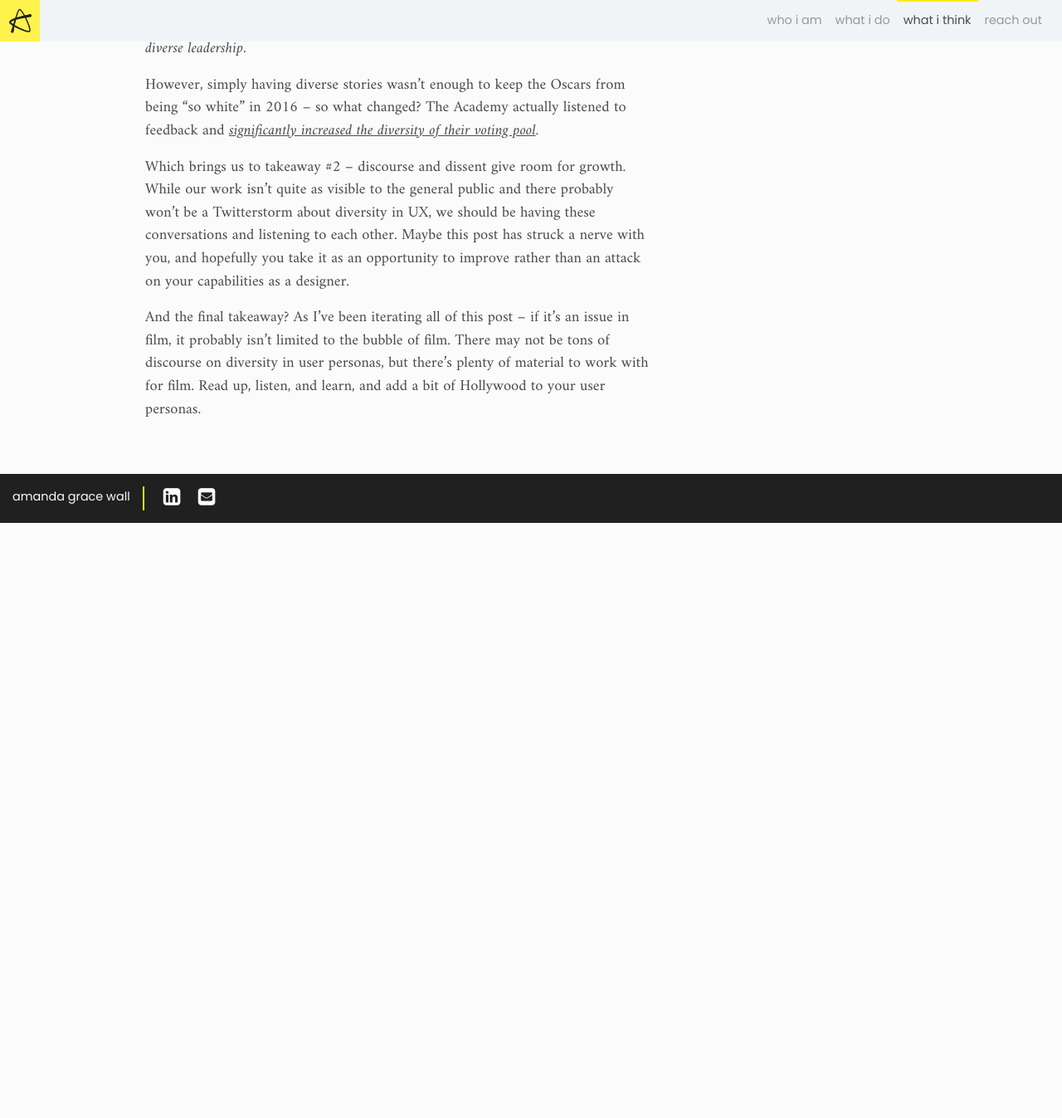
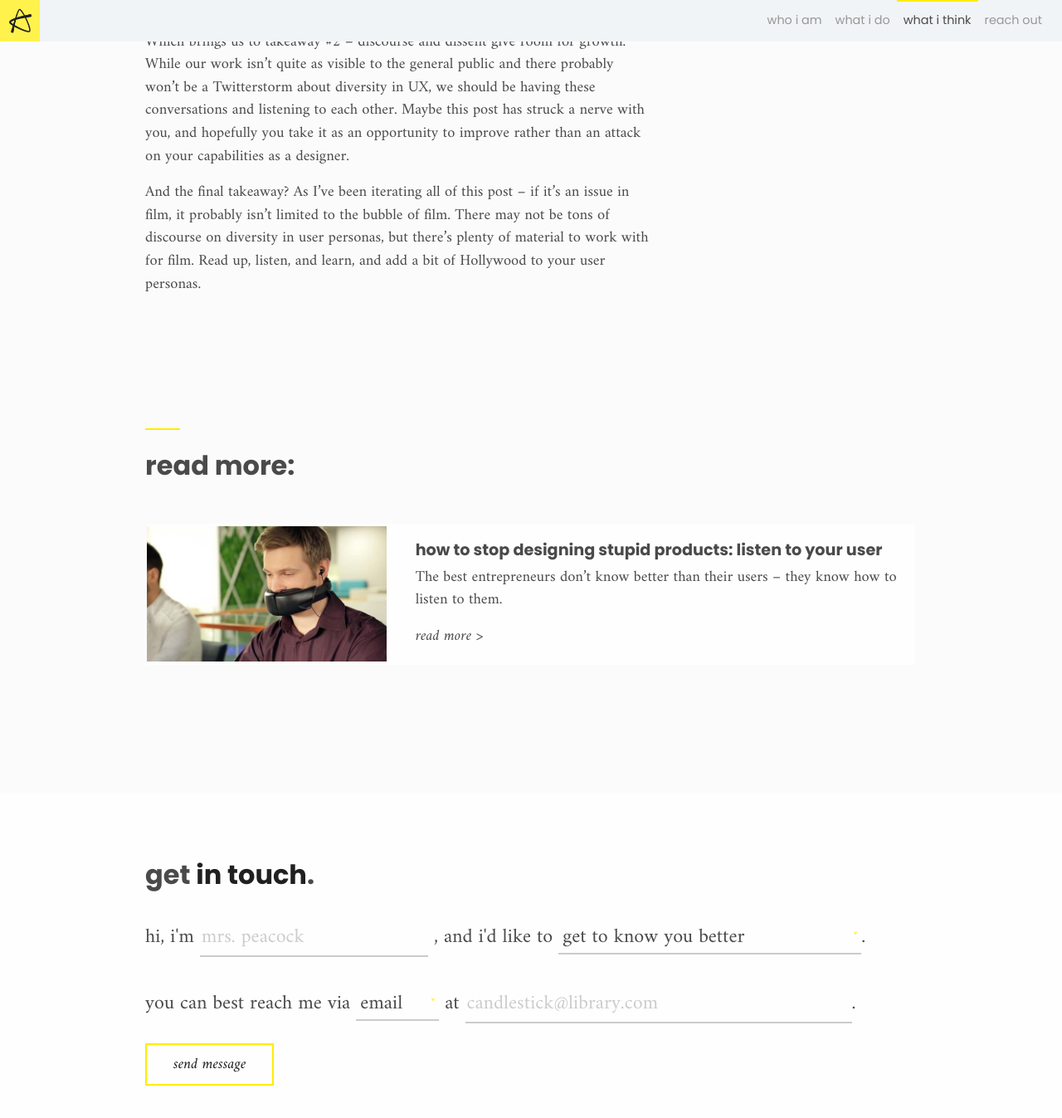
Before and after one commit to amandagracewall/portfolio, a Jekyll site: the page built from _posts/2017-02-26-personas.markdown, in a window 1280 px wide and 1400 px high, scrolled down 6627 px. Shown: the top 1347 px of the window at 83% size. Built offline with Jekyll 4.4.1, drawn with Linux system fonts in a browser that asks for light colours; nearby versions of some CDN libraries; before the commit the page ends 7257 px from its top, so only the background shows below that.

Commit message:
blog fixes

```diff
--- /dev/null
+++ b/_includes/modules/other_posts.md
@@ -0,0 +1,34 @@
+<section class="container">
+  <hr class="accent">
+  <h2 class="mt-4 mb-3">read more:</h2>
+  <div class="row works">
+  {% assign maxRelated = 3 %}
+  {% assign minCommonTags =  0 %}
+  {% assign maxRelatedCounter = 0 %}
+
+  {% for post in site.posts %}
+
+    {% assign sameTagCount = 0 %}
+    {% assign commonTags = '' %}
+
+    {% for category in post.categories %}
+      {% if post.url != page.url %}
+        {% if page.categories contains category %}
+          {% assign sameTagCount = sameTagCount | plus: 1 %}
+          {% capture tagmarkup %} <span class="label label-default">{{ category }}</span> {% endcapture %}
+          {% assign commonTags = commonTags | append: tagmarkup %}
+        {% endif %}
+      {% endif %}
+    {% endfor %}
+
+    {% if sameTagCount >= minCommonTags and post.url != page.url %}
+      {% include modules/blog_card.md %}
+      {% assign maxRelatedCounter = maxRelatedCounter | plus: 1 %}
+      {% if maxRelatedCounter >= maxRelated %}
+        {% break %}
+      {% endif %}
+    {% endif %}
+
+  {% endfor %}
+  </div>
+</section>
--- a/_layouts/home.html
+++ b/_layouts/home.html
@@ -15,7 +15,7 @@
         <div class="container">
           <div class="row d-flex" style="align-items: center">
             <div class="col-xs-12 col-sm-4">
-              <img src="/assets/images/lego-me.gif" class="d-block mx-auto" style="width: 100%; max-width: 360px;">
+              <img src="/assets/images/lego-me.gif" class="d-block mx-auto" style="width: 100%; max-width: 240px;">
             </div>
             <div class="col-xs-12 col-sm-8">
                 <h2>{{page.about.header}}</h2>
@@ -45,7 +45,6 @@
               {% include modules/blog_card.md %}
             {% endfor %}
           </div>
-          <a href="/blog" class="btn btn-outline-primary mt-5">check out the blog</a>
         </div>
       </section>
       {% include modules/contact.md %}
--- a/_layouts/post.html
+++ b/_layouts/post.html
@@ -3,7 +3,7 @@
   {% include head.md %}
   <body>
     {% include blognav.md %}
-    <section class="container">
+    <section class="container blog-header">
       <h1>{{page.title}}</h1>
       <hr class="accent">
       <div class="row">
@@ -15,11 +15,13 @@
     </section>
     <div class="container pb-5">
       <div class="row">
-        <div class="col-md-10 col-lg-8">
+        <div class="col-md-10 col-lg-8 blog-content">
           {{content | markdownify}}
         </div>
       </div>
     </div>
+    {% include modules/other_posts.md %}
+    {% include modules/contact.md %}
     {% include footer.md %}
     {% include foot.md %}
   </body>
--- a/_posts/2017-02-26-personas.markdown
+++ b/_posts/2017-02-26-personas.markdown
@@ -14,7 +14,7 @@ og image: "/assets/images/blog_thumbnails/moonlight.jpg"
 After the #OscarsSoWhite debacle in 2016, this year’s Academy Awards have been [shattering records for diversity](http://time.com/4645315/oscar-nominations-2017-diversity/). From the story of a young gay black man’s coming of age in Miami to an animated, fantastical Polynesian epic to an actual epic from India to Australia and back again, there was no shortage of diverse storytelling this year, with six feature films and three documentaries featuring non-white subjects.
 
 ![diversity-oscars-collage-768x768.jpg](/uploads/diversity-oscars-collage-768x768.jpg)
-<caption>The six feature films: Fences, Hidden Figures, Lion, Moonlight, Moana, and Loving.</caption>
+<p class="caption">The six feature films: Fences, Hidden Figures, Lion, Moonlight, Moana, and Loving.</p>
 
 In conjunction with the growing discourse on diversity in [gaming](https://www.theguardian.com/technology/2015/sep/10/video-games-diversity-problem-runs-deeper-than-race-gender) and [advertising](https://www.marketingmag.com.au/news-c/diversity-advertising-marketing-2017/), there appears to be a growing appreciation for and expectation of diversity in storytelling in entertainment. While there is still much to be done for equality both in media and the real world, this is no petty feat – narrative is a crucial part of empathising with people who are different from you, and this understanding helps combat prejudice and [improve cross-cultural understanding](https://link.springer.com/article/10.1007/BF03165939).
 
@@ -23,7 +23,7 @@ Unfortunately, this conversation seems to stop at mass-media. Narrative is a cri
 “But wait” – you say – “our user personas are diverse! They feature representatives from each of our core demographics. From young women to middle aged men, from low income to high income households, our personas all have different interests and backstories. Just look at how diverse our personas are!”
 
 ![sample-user-personas.jpg](/uploads/sample-user-personas.jpg)
-<caption>User personas from a project on Behance.</caption>
+<p class="caption">User personas from a project on Behance.</p>
 
 However, on closer inspection of the above personas, the only “urban low income” persona just so happens to be Mexican, the persona who is interested in gaming is a stereotypical [“nerdy Asian”](http://tvtropes.org/pmwiki/pmwiki.php/Main/AsianAndNerdy) who “gets good grades without studying much,” and the black man coincidentally coaches basketball. While there are definitely urban low income Mexicans, smart Asians who like video games, and black men who coach basketball, these generalisations indicate a glaring ignorance for how diverse these racial groups actually are.
 
@@ -41,7 +41,7 @@ Proportionate representation is straightforward enough – for example, assuming
 You may be looking at the user persona example above and thinking “Well, that is definitely more than proportionately representative” – and you’re right. Being proportionately representative is the far easier part.
 
 ![tfa_poster_wide_header-1536x864-959818851016-768x432.jpg](/uploads/tfa_poster_wide_header-1536x864-959818851016-768x432.jpg)
-<caption>Star Wars: The Force Awakens has more proportional representation than most blockbusters, but is Finn more of a “hyper-token” than a developed character with agency?</caption>
+<p class="caption">Star Wars: The Force Awakens has more proportional representation than most blockbusters, but is Finn more of a “hyper-token” than a developed character with agency?</p>
 
 We’re all probably familiar with token characters by now, where minorities are included more as a symbolic effort than as a character crucial to the plot – an issue that [some argue even the diversely cast Star Wars: The Force Awakens did not escape](http://www.indiewire.com/2015/12/hyper-tokenism-the-force-awakens-while-the-black-man-sleeps-162287/). Tokenism is inauthentic inclusion, and can be seen by audiences as more of a ploy for minority viewership (and money) than a push for truly diverse storytelling.
 
@@ -57,7 +57,7 @@ But this is a rather problematic approach to diversity – in some ways, [it’s
 The experiences and perspective of a black woman will be much different from those of a white woman and even more different from those of a white man, so why would it be okay to write a “generic” persona through a white perspective and slap a stock photo of a black woman on at the end? It’s an inauthentic representation of this character’s experiences.
 
 ![07HAMILTON-slide-UX39-videoSixteenByNineJumbo1600-v2-768x432.jpg](/uploads/07HAMILTON-slide-UX39-videoSixteenByNineJumbo1600-v2-768x432.jpg)
-<caption>Broadway darling Hamilton intentionally cast actors of colour to play “old, dead white men” – an alternative take on the colour-blind casting model that actually isn’t colour-blind casting at all. The roles, despite being based on white men, were always intended for a person of colour.</caption>
+<p class="caption">Broadway darling Hamilton intentionally cast actors of colour to play “old, dead white men” – an alternative take on the colour-blind casting model that actually isn’t colour-blind casting at all. The roles, despite being based on white men, were always intended for a person of colour.</p>
 
 Authentic representation is tricky, because authenticity itself is widely subjective and interpreted in a wide variety of ways. For the purposes of this discussion, we’ll define an authentically written character as a character who
 
@@ -76,7 +76,7 @@ The internet certainly has played a disruptive role in breaking down many of the
 
 So takeaway #1? **Diversify your team.** Work collaboratively with people of a wide variety of backgrounds, and strive to make design a more accessible industry for everyone.
 
-*Need some help? AIGA has a useful, design-specific [list of inclusion resources](http://www.aiga.org/diversity-and-inclusion-resources) for your reference, and DAWN is an [Australian professional organisation](http://dawn.org.au/) promoting culturally diverse leadership.*
+Need some help? AIGA has a useful, design-specific [list of inclusion resources](http://www.aiga.org/diversity-and-inclusion-resources) for your reference, and DAWN is an [Australian professional organisation](http://dawn.org.au/) promoting culturally diverse leadership.
 
 However, simply having diverse stories wasn’t enough to keep the Oscars from being “so white” in 2016 – so what changed? The Academy actually listened to feedback and [significantly increased the diversity of their voting pool](https://qz.com/918576/how-the-academy-overcame-oscarssowhite-at-least-for-this-year/).
 
--- a/_sass/_custom.scss
+++ b/_sass/_custom.scss
@@ -8,11 +8,36 @@ body {
 section {
   padding-top: 5rem;
   padding-bottom: 6rem;
+
+  &.blog-header {
+    padding-bottom: 4rem;
+  }
   @include media-breakpoint-down(sm) {
     &:not(.hero) {
       padding-top: 3rem;
       padding-bottom: 4rem;
     }
+    &.blog-header {
+      padding-bottom: 3rem;
+    }
+  }
+}
+
+.blog-content {
+  .caption {
+    font-style: italic;
+    margin-bottom: 2rem;
+  }
+  img {
+    max-width: 100%;
+    margin: 1rem auto 0;
+  }
+
+  h2 {
+    margin: 2rem 0 1rem;
+  }
+  h3 {
+    margin: 1.5rem 0 1rem;
   }
 }
 
@@ -159,6 +184,11 @@ a {
       padding: 20px 35px;
     }
   }
+  &.card-min {
+    .post-detail {
+      padding: 20px 35p
+    }
+  }
 }
 .blog-card-link {
   border: 2px solid $gray-lightest;
--- a/_sass/_home.scss
+++ b/_sass/_home.scss
@@ -114,7 +114,7 @@
         padding: 0 15px;
       }
     }
-    &:hover, &:focus {
+    @include hover-focus {
       border: 2px solid $brand-primary;
       .overlay {
         opacity: 1;
```
Also changed, not shown: _includes/modules/blog_card_min.md (added, +16 -0 lines).
